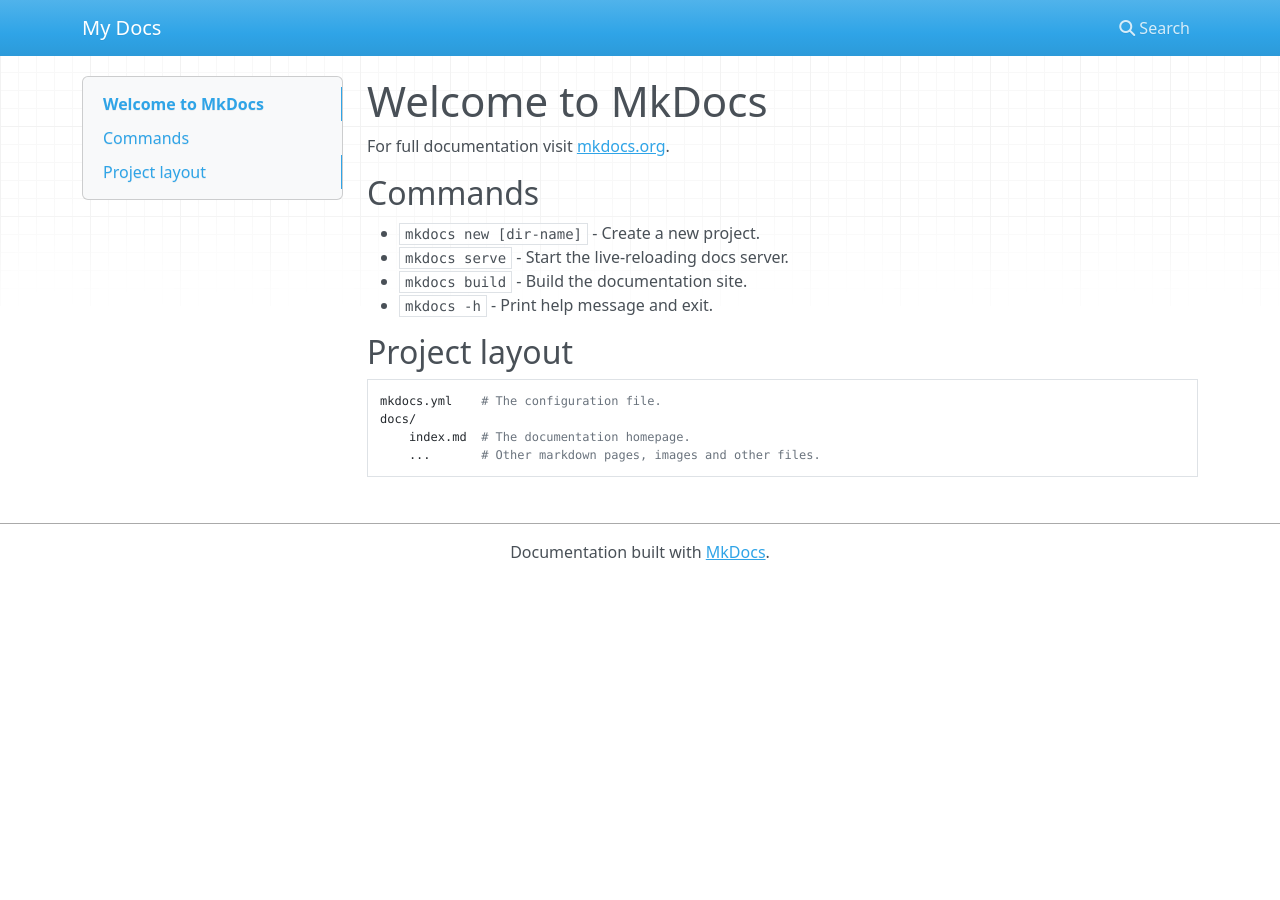
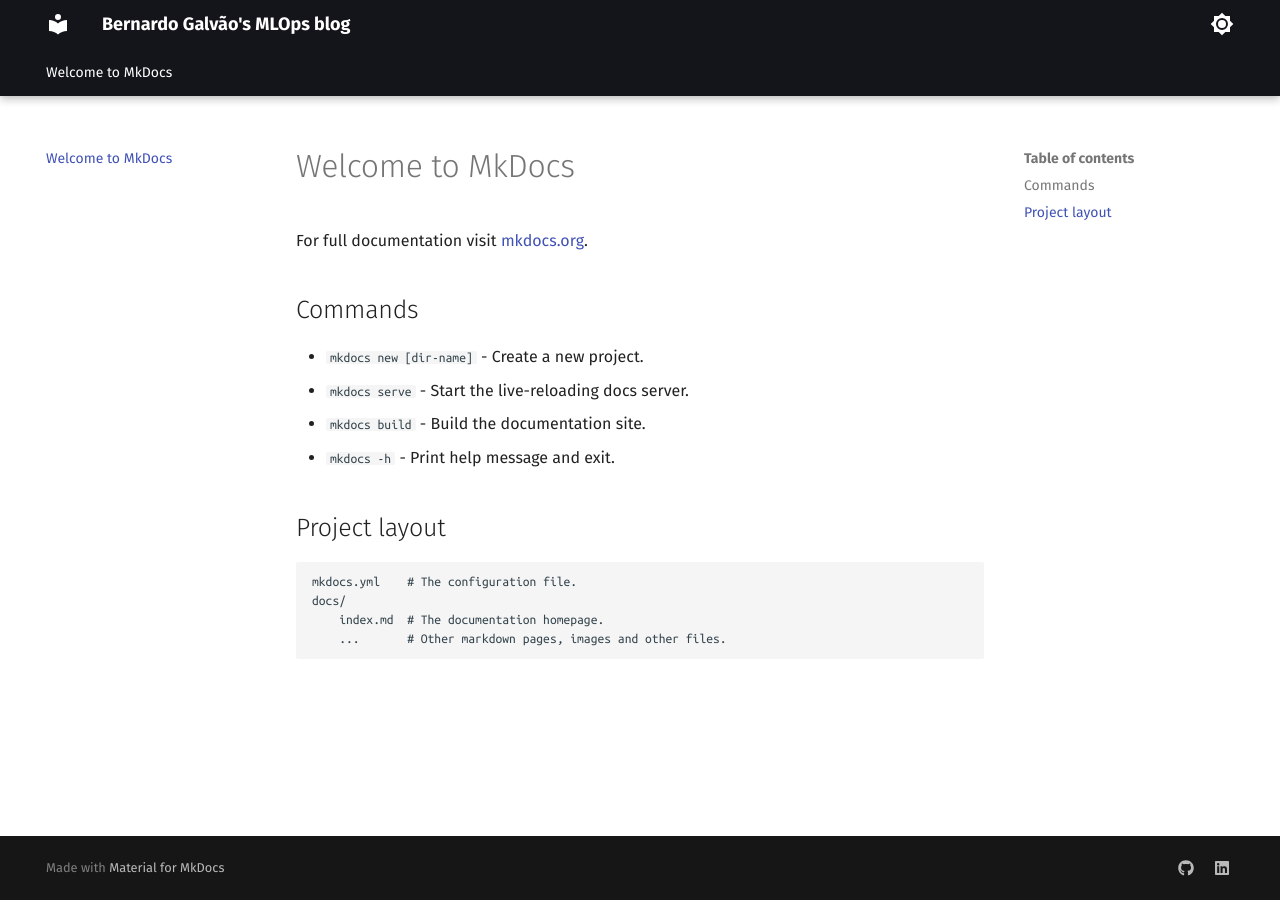
Before and after one commit to bgalvao/bgalvao.github.io, an MkDocs documentation site: the page built from docs/index.md, in a window 1280 px wide. Built offline with MkDocs 1.6.1 and Material for MkDocs 9.7.7, drawn with Linux system fonts in a browser that asks for light colours; nearby versions of some CDN libraries.

Commit message:
add site_url
Signed-off-by: bgalvao <brnrd.glv@gmail.com>

```diff
--- a/mkdocs.yml
+++ b/mkdocs.yml
@@ -1 +1,49 @@
-site_name: My Docs
+site_name: Bernardo Galvão's MLOps blog
+site_url: https://bgalvao.github.io
+
+theme:
+  name: material
+
+  features:
+    - navigation.tabs
+    - navigation.tabs.sticky
+    - header.autohide
+    - navigation.indexes
+    - navigation.top
+    - navigation.tracking
+    -
+    - search
+    - search.suggest
+    - search.highlight
+    - search.share
+
+  font:
+    text: Fira Sans
+    code: Ubuntu Mono
+
+  palette:
+    # Palette toggle for light mode
+    - scheme: default
+      primary: black
+      accent: teal
+      toggle:
+        icon: material/brightness-7
+        name: Switch to dark mode
+
+    # Palette toggle for dark mode
+    - scheme: slate
+      primary: black
+      accent: teal
+      toggle:
+        icon: material/brightness-4
+        name: Switch to light mode
+
+plugins:
+  - tags
+
+extra:
+  social:
+    - icon: fontawesome/brands/github
+      link: https://github.com/bgalvao
+    - icon: fontawesome/brands/linkedin
+      link: https://linkedin.com/in/bcgalvao
```
